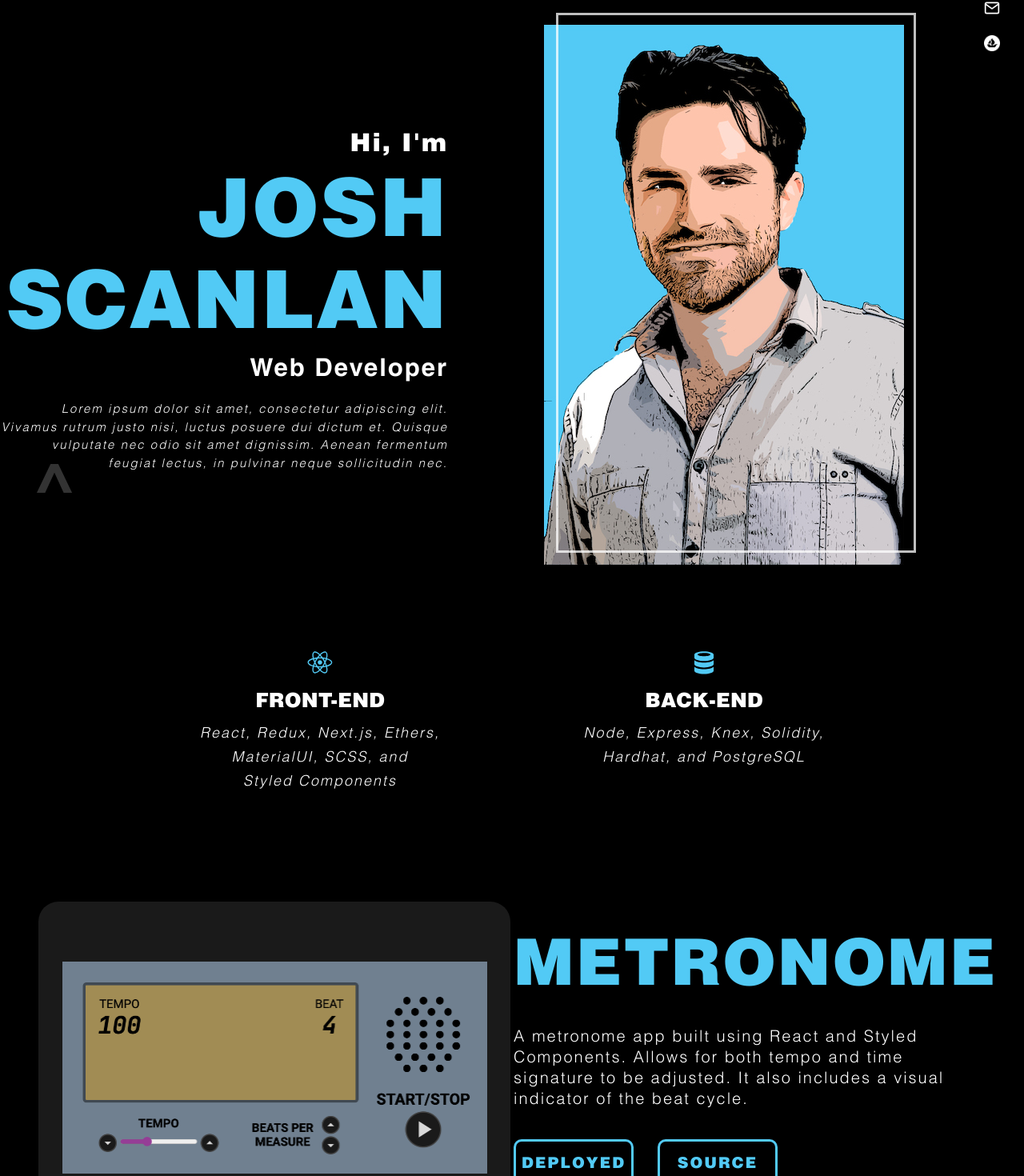
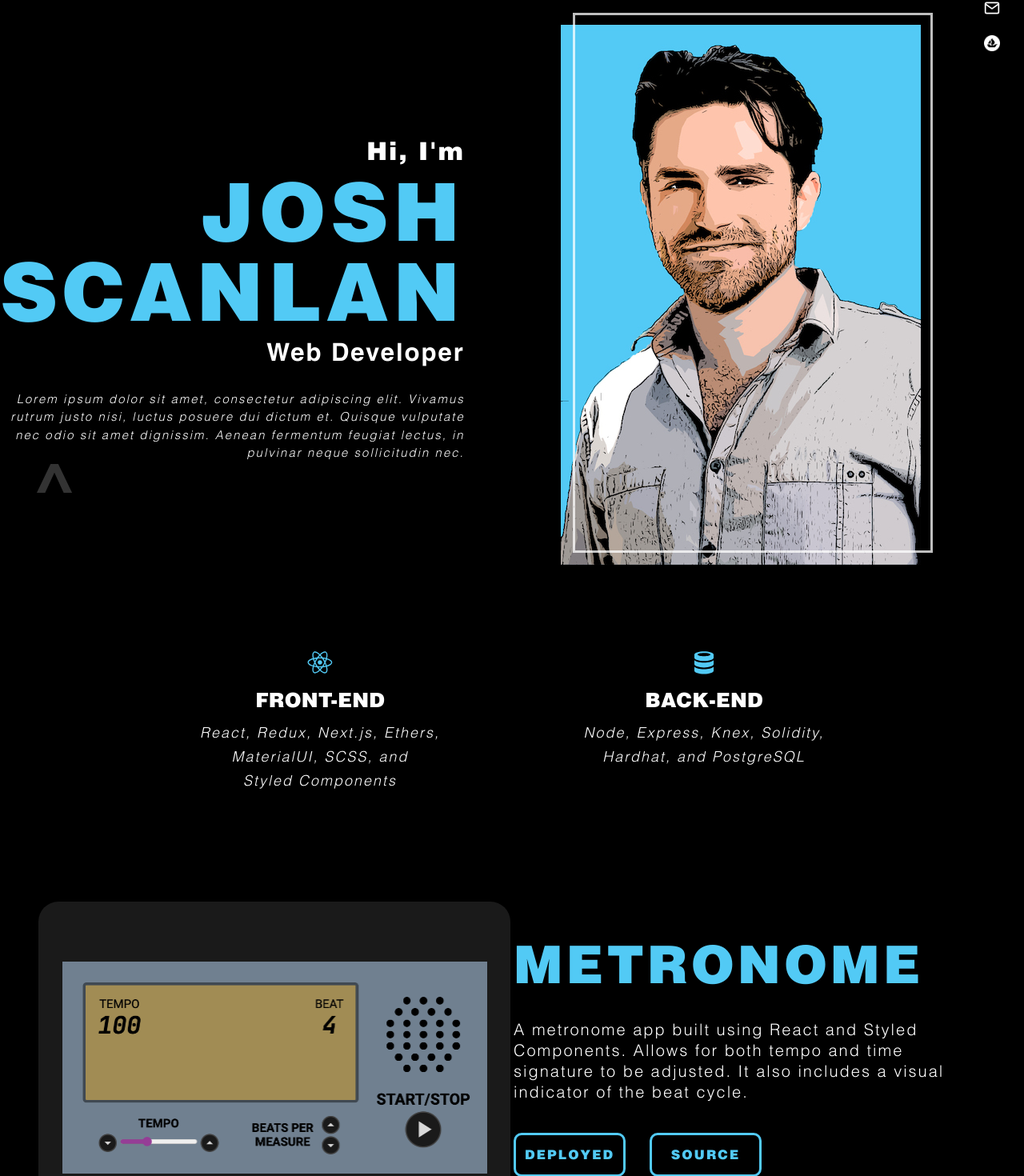
Before and after one commit to joshuascan/personal-portfolio, a Next.js app: page / in a window 1280 px wide. Shown: the part 119-1589 px from the top of the page at 80% size. Built offline with nearby package versions, Linux system fonts and the light colour scheme.

Commit message:
adjusts line height and letter spacing

```diff
--- a/src/components/ContactForm/ContactFormStyles.js
+++ b/src/components/ContactForm/ContactFormStyles.js
@@ -82,14 +82,15 @@ export const FormNotification = styled.p`
 `;
 
 export const SubmitButton = styled.button`
-  font-size: 1.9rem;
+  font-size: 1.6rem;
+  letter-spacing: 0.2rem;
   font-family: ${(props) => props.theme.fonts.black};
   margin: 2rem auto 3rem auto;
   text-align: center;
   text-transform: uppercase;
-  width: 150px;
-  height: 54px;
-  line-height: 54px;
+  width: 140px;
+  height: 55px;
+  line-height: 55px;
   border-radius: 10px;
   color: ${(props) => props.theme.colors.primary};
   background: ${(props) => props.theme.colors.background};
--- a/src/components/Hero/HeroStyles.js
+++ b/src/components/Hero/HeroStyles.js
@@ -26,10 +26,11 @@ export const HeroHeader = styled.h1`
   font-size: 3.1rem;
   font-family: ${(props) => props.theme.fonts.bold};
   color: ${(props) => props.theme.colors.secondary};
+  line-height: 1;
 `;
 
 export const FirstLine = styled.div`
-  margin-bottom: 1.5rem;
+  margin-bottom: 2rem;
 `;
 
 export const Bolder = styled.span`
@@ -40,6 +41,8 @@ export const Name = styled.span`
   font-size: 10rem;
   color: ${(props) => props.theme.colors.primary};
   text-transform: uppercase;
+  line-height: 1;
+  letter-spacing: 0.6rem;
 `;
 
 export const HeroText = styled.p`
@@ -47,6 +50,7 @@ export const HeroText = styled.p`
   font-family: ${(props) => props.theme.fonts.lightObl};
   color: ${(props) => props.theme.colors.secondary};
   line-height: 1.5;
+  margin-top: 3rem;
 `;
 
 export const ImageContainer = styled.div`
--- a/src/components/Projects/ProjectsStyles.js
+++ b/src/components/Projects/ProjectsStyles.js
@@ -34,10 +34,11 @@ export const Header = styled.h2`
   letter-spacing: 2px;
   color: ${(props) => props.theme.colors.primary};
   padding: 0.5rem 0;
-  font-size: 8rem;
+  font-size: 6.5rem;
   text-transform: uppercase;
   font-family: ${(props) => props.theme.fonts.black};
   margin-bottom: 2rem;
+  letter-spacing: 0.4rem;
 `;
 
 export const Description = styled.p`
@@ -56,14 +57,14 @@ export const LinkList = styled.ul`
 `;
 
 export const ExternalLink = styled.a`
-  font-size: 1.9rem;
+  font-size: 1.6rem;
   font-family: ${(props) => props.theme.fonts.black};
   text-align: center;
   text-transform: uppercase;
   margin: ${(props) => (props.right ? "0 0 0 3rem" : "0 3rem 0 0")};
-  width: 150px;
-  height: 58px;
-  line-height: 58px;
+  width: 140px;
+  height: 55px;
+  line-height: 55px;
   border-radius: 10px;
   color: ${(props) => props.theme.colors.primary};
   background: ${(props) => props.theme.colors.background};
```
